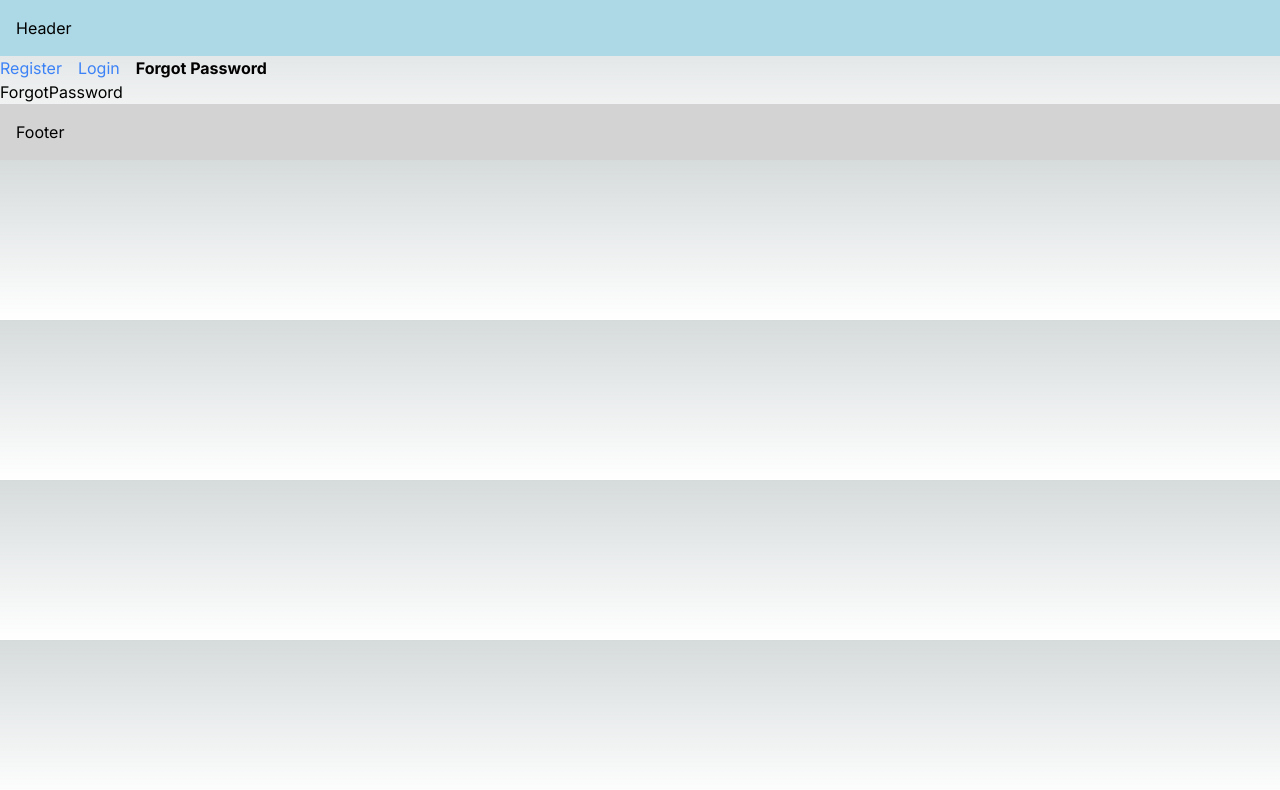
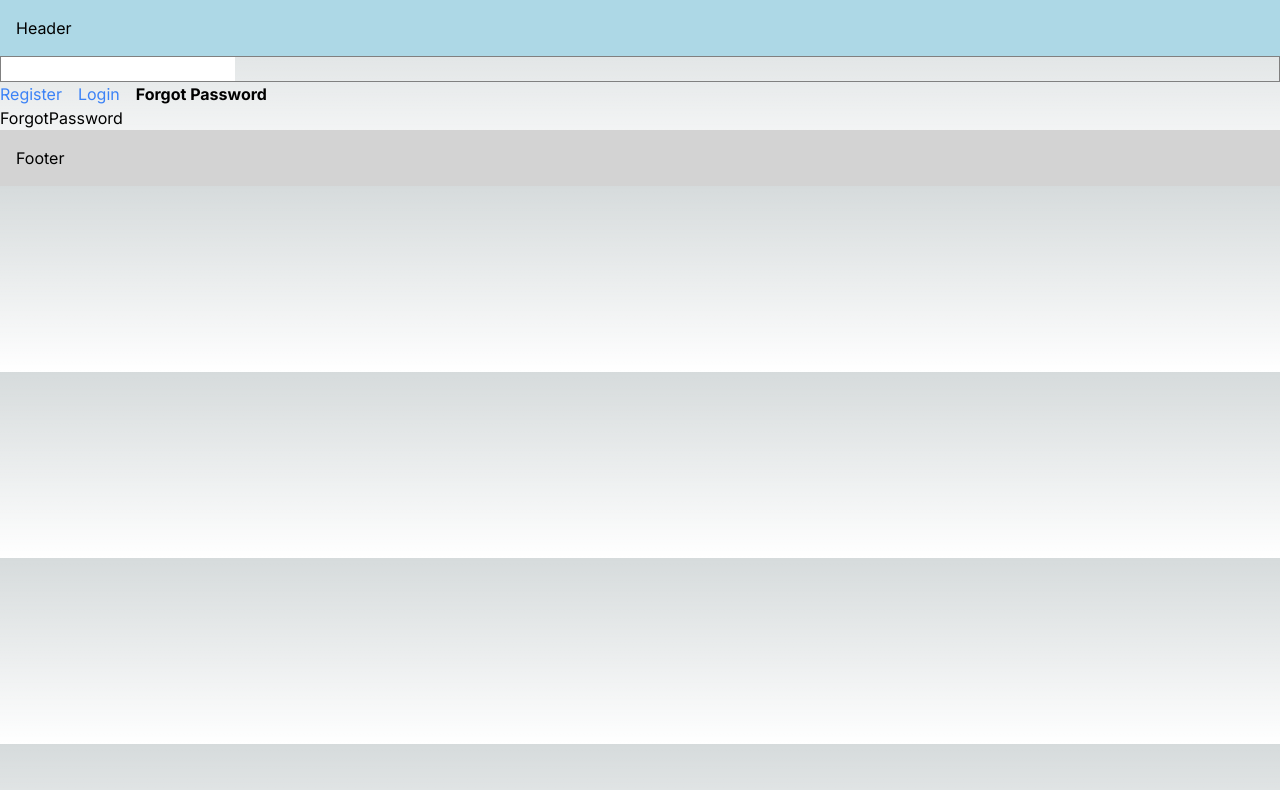
Before and after one commit to kpaxian/next-playground, a Next.js app: page /forgot-password in a window 1280 px wide. Shown: the top 790 px of the page. Built offline with nearby package versions, Linux system fonts and the light colour scheme.

Commit message:
adding template an loading

```diff
--- a/src/app/(auth)/layout.tsx
+++ b/src/app/(auth)/template.tsx
@@ -1,6 +1,7 @@
 "use client";
 import Link from "next/link";
 import { usePathname } from "next/navigation";
+import { useState } from 'react';
 
 const navLinks = [
     {name: 'Register', href: '/register'},
@@ -14,8 +15,12 @@ export default function AuthLayout({
     children: React.ReactNode
 }) {
     const pathname = usePathname();
+    const [input, setInput] = useState('');
     return (
         <div>
+            <div style={{border: '1px solid grey'}}>
+                <input style={{color: 'black'}} value={input} onChange={e => setInput(e.target.value)}/>
+            </div>
             {navLinks.map((link) => {
                 const isActive = pathname.startsWith(link.href);
                 return (
--- /dev/null
+++ b/src/app/blog/loading.tsx
@@ -0,0 +1,3 @@
+export default function Loading() {
+    return <h1>Loading...</h1>
+}
```
